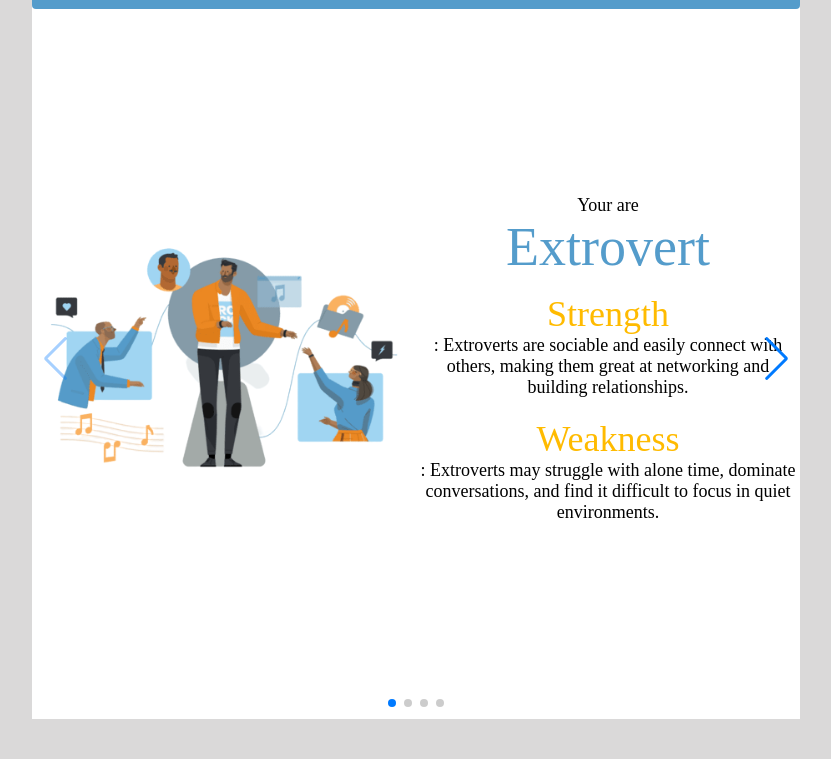
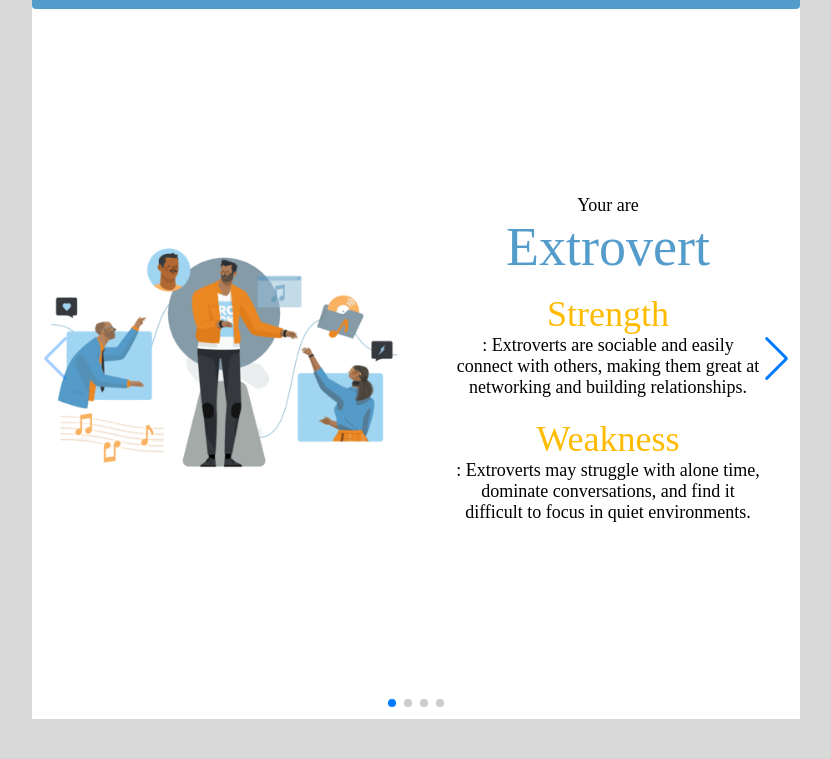
Before and after one commit to saurabhbhoir11/Personality-Type-Indicator-using-MBTI, a Flask app: page /testResult in a window 1280 px wide. Shown: the part 41-800 px from the top of the page, without its empty margins (224-1055 px from the left). Run offline with Flask 2, Linux system fonts and the light colour scheme; parts of the project's set-up code (start-up, migrations or seed data) failed here and were passed over; some libraries are stand-ins or nearby versions.

Commit message:
img added

```diff
--- a/static/css/result.css
+++ b/static/css/result.css
@@ -108,9 +108,9 @@ aside {
   font-size: 2em;
 }
 .uska_des{
-<<<<<<< HEAD
+
   padding: 0px 30px;
-=======
-  padding: 0px 40px
->>>>>>> efca47bb3051fb9c9e9be070e5432faff0e29f87
+
+  padding: 0px 40px;
+
 }
```
Also changed, not shown: static/img/evi.jpg (added), static/img/jvp.jpg (added), static/img/svi.jpg (added), static/img/tvf.jpg (added).
